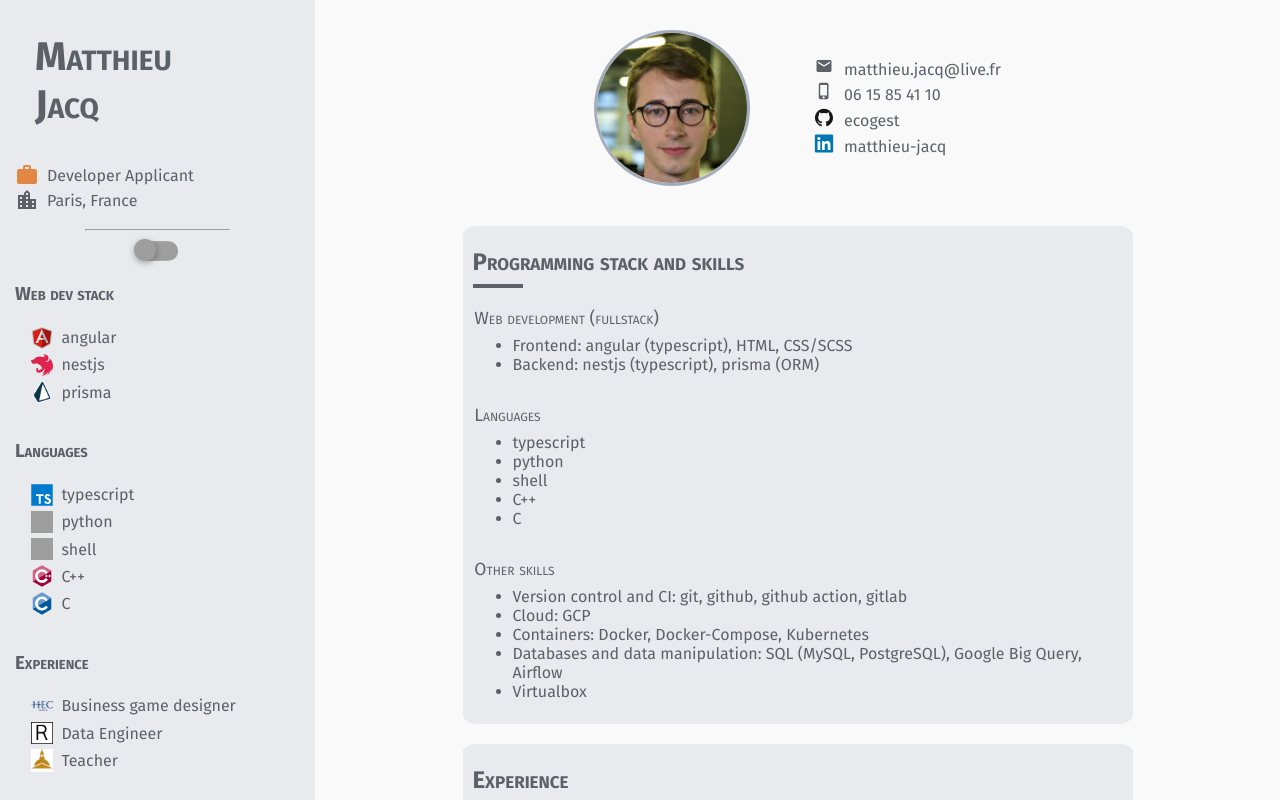
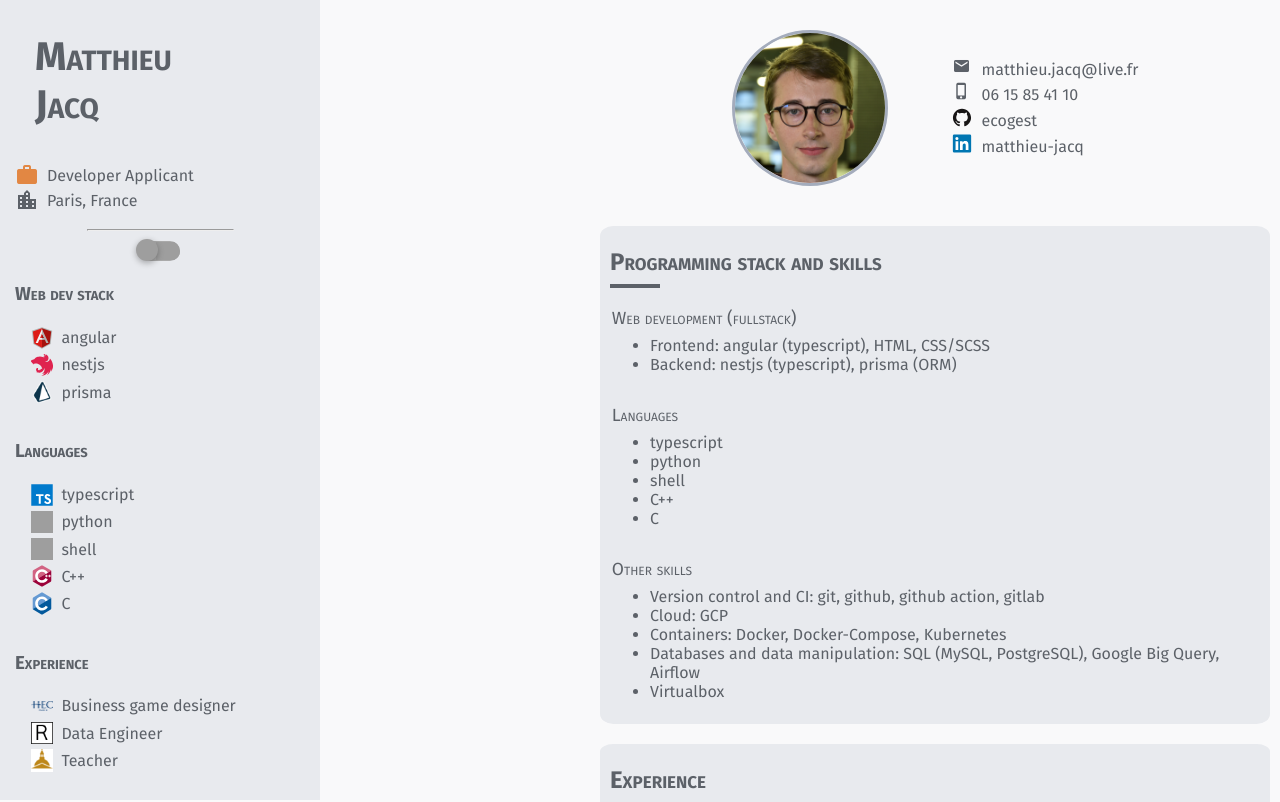
Before and after one commit to ecogest/resume, an Angular app: page / in a window 1280 px wide. Shown: the top 802 px of the page. Built offline with nearby package versions, Linux system fonts and the light colour scheme; grey boxes are pictures that could not be loaded.

Commit message:
better sidebar and pring handling

```diff
--- a/src/app/app.component.scss
+++ b/src/app/app.component.scss
@@ -5,26 +5,24 @@
 
 
 @media screen and (max-width: 700px) {
-    * {
-        font-size: 0.9em;
-    }
-}
-
-.container {
-    display: flex;
-    height: 100%;
+    * { font-size: 0.9em; }
 }
 
 app-sidebar {
-    flex: 25%;
-    min-width: 120px;
-    max-width: 350px;
+    position: fixed;
+    width: min(max(25%, 125px), 350px);
+    height: 100%;
     background-color: #E8EAEE;
     overflow: auto;
 }
+@media print { app-sidebar { position: absolute; } }
 
 .content {
-    flex: 75%;
+    width: stretch;
+    margin-left: min(max(25%, 125px), 350px);
+    height: 100%;
+    position: relative;
+    float: right;
     overflow: auto;
     background-color: #f9f9fa;
     display: flex;
@@ -34,7 +32,5 @@ app-sidebar {
 }
 
 @media (min-width: 1700px) and (min-height: 1180px) {
-    .content {
-        flex-flow: column wrap;
-    }
+    .content { flex-flow: column wrap; }
 }
--- a/src/app/components/sidebar/sidebar.component.scss
+++ b/src/app/components/sidebar/sidebar.component.scss
@@ -69,6 +69,7 @@ $flag-fr: url("https://flagicons.lipis.dev/flags/4x3/wf.svg");
     margin: auto;
     margin-top: 0.6em;
 }
+@media print { .button-container { display: none; } }
 
 @media (hover: hover) {
     .tooltip {
--- a/src/app/components/subsection/subsection.component.scss
+++ b/src/app/components/subsection/subsection.component.scss
@@ -1,5 +1,9 @@
 .subsection {
     padding: 5px 0px 5px 0px;
+}
+
+@media print {
+    .subsection { break-inside: avoid; }
 }
 
 .head-line {
--- a/src/styles.scss
+++ b/src/styles.scss
@@ -1,5 +1,20 @@
 /* You can add global styles to this file, and also import other style files */
+html {
+    // print background color
+    -webkit-print-color-adjust: exact;
+    print-color-adjust: exact;
+}
+@page {
+    // no margin on print
+    margin: 0;
+    size: A4 portrait;
+}
 html, body {
     margin: 0;
     height: 100%;
+    background-color: #f9f9fa;
 }
+
+@media print {
+    html, body { background-color: white; }
+}
```
